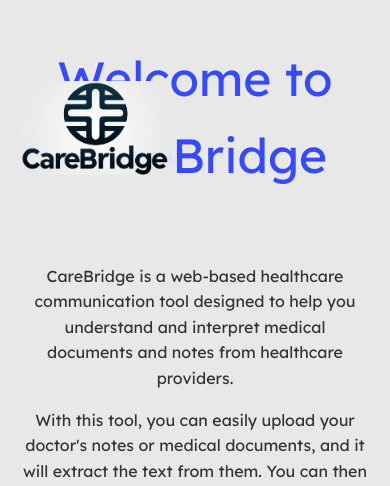
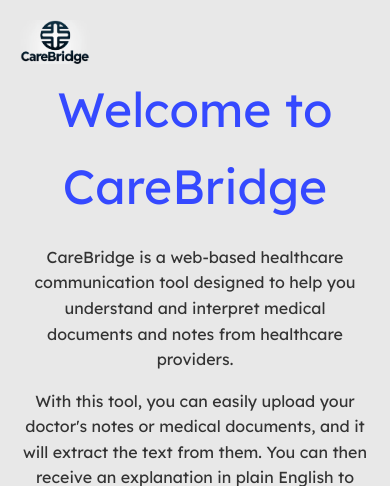
Before and after one commit to andreialbu03/CareBridge, a FastAPI app: page / in a window 390 px wide. Shown: the top 486 px of the page. Run offline with FastAPI, Linux system fonts and the light colour scheme.

Commit message:
fix logo on mobile devices

```diff
--- a/src/static/styles.css
+++ b/src/static/styles.css
@@ -47,13 +47,13 @@
 }
 
 .logo-image {
-  position: absolute; /* Make logo position absolute */
-  left: 20px; /* Adjust as needed */
+  position: absolute;
+  left: 20px;
   margin-top: 0;
 }
 
 .title-container {
-  width: 100%; /* Take full width of the header */
+  width: 100%;
   text-align: center;
   margin-top: 10;
   margin-bottom: 50px;
@@ -210,6 +210,30 @@
   height: auto;
 }
 
+/* For screens smaller than 768px */
+@media (max-width: 768px) {
+  .header {
+    flex-direction: column;
+    align-items: flex-start;
+  }
+
+  .logo-image {
+    position: relative;
+    left: 0;
+  }
+
+  .logo-image img {
+    width: 70px;
+    height: auto;
+  }
+
+  .title-container {
+    text-align: center;
+    margin-top: 0;
+    margin-bottom: 0;
+  }
+}
+
 .back-home {
   text-align: center;
 }
```
